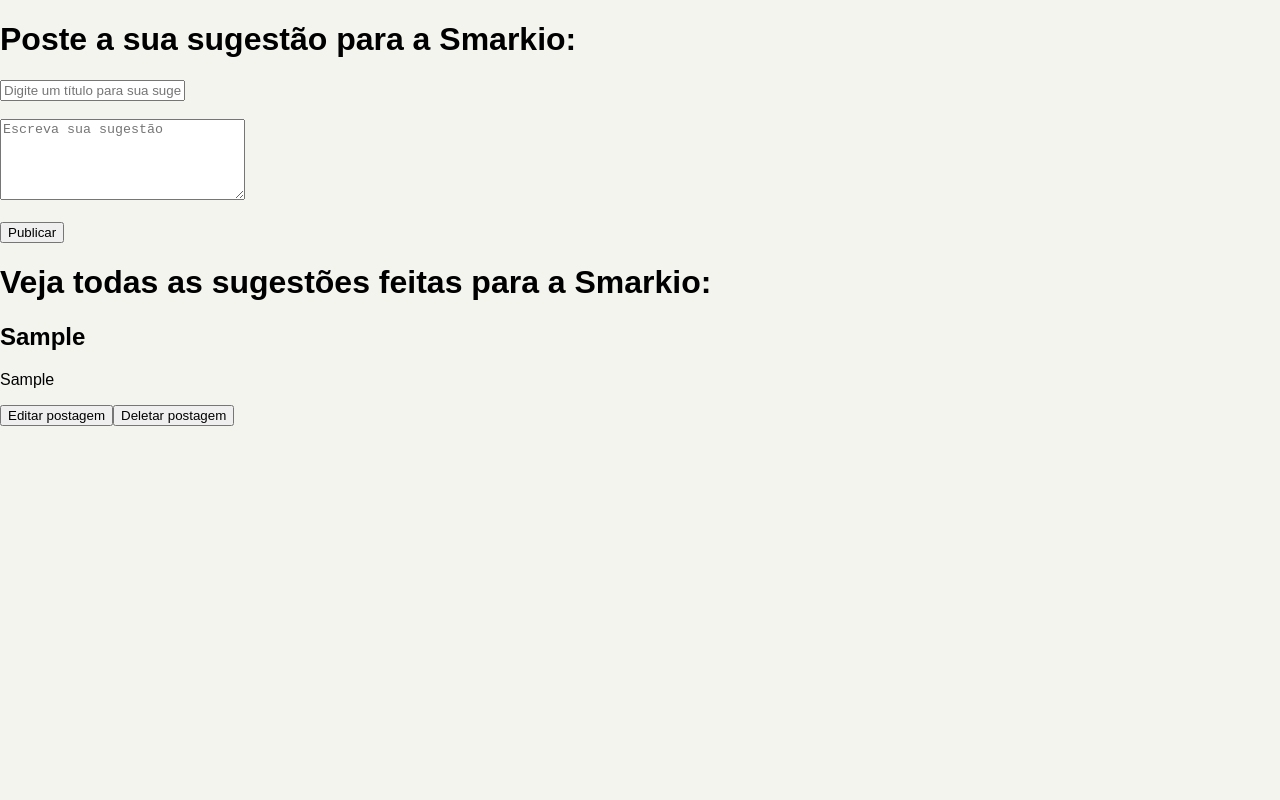
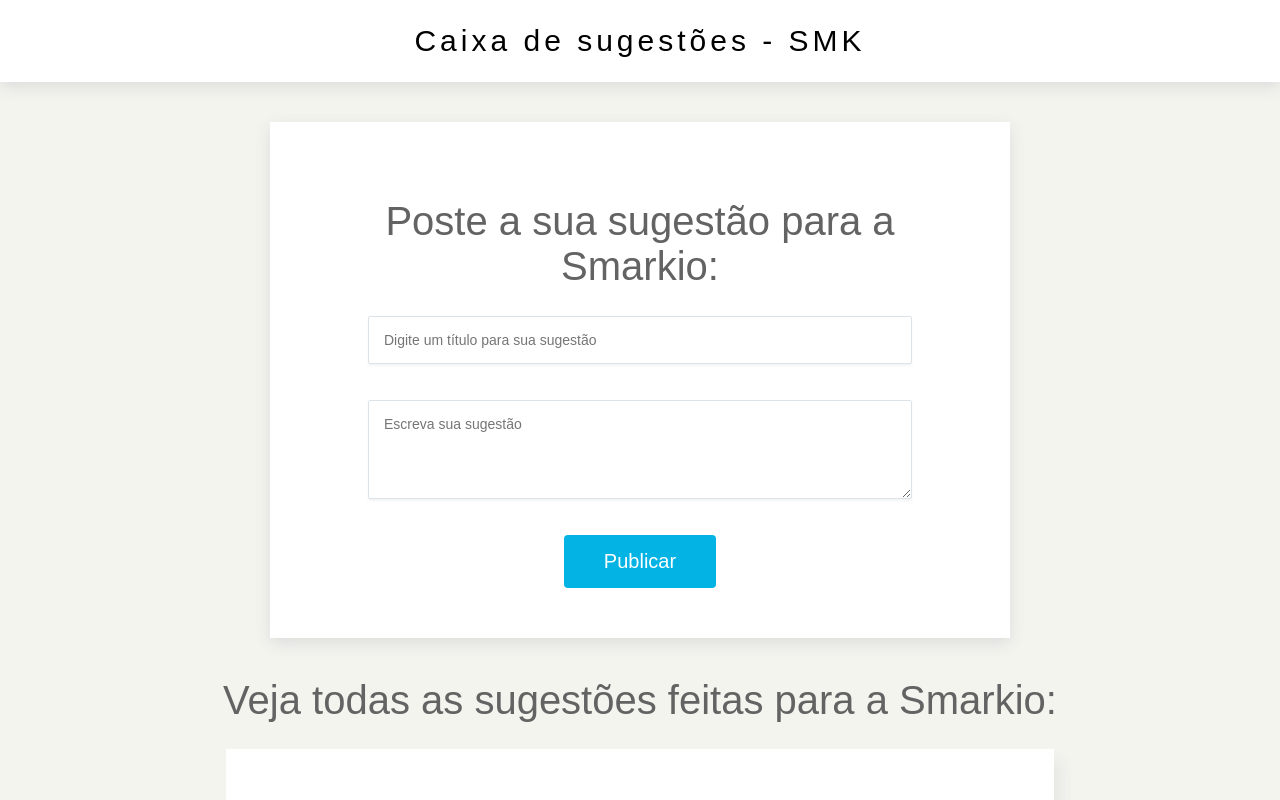
Before and after one commit to GuilhermeBorges3Ddev/Meetup-para-Smarkio, a React (Create React App) app: page / in a window 1280 px wide. Both pictures are taken after typing "Sample", "Sample" into the empty fields and a click on the button "Publicar". Shown: the top 800 px of the page. Built offline with nearby package versions, Linux system fonts and the light colour scheme.

Commit message:
SCSS overwritting the initial index.css

```diff
--- a/src/AllPost.js
+++ b/src/AllPost.js
@@ -8,7 +8,9 @@
     render() {
         return (
             <div>
-                <h1>Veja todas as sugestões feitas para a Smarkio:</h1>
+                <h1 className="post_heading">
+                    Veja todas as sugestões feitas para a Smarkio:
+                </h1>
                 {this.props.posts.map((post) => (
                     <div key={post.id}>
                         {
--- a/src/App.js
+++ b/src/App.js
@@ -5,6 +5,9 @@
 function App() {
   return (
     <div className="App">
+      <div className="navbar">
+        <h2 className="center">Caixa de sugestões - SMK</h2>
+      </div>
       <PostForm />
       <AllPost />
     </div>
--- a/src/EditComponent.js
+++ b/src/EditComponent.js
@@ -17,8 +17,8 @@
     }
     render() {
         return (
-            <div>
-                <form onSubmit={this.handleEdit}>
+            <div key={this.props.post.id} className="post">
+                <form className="form" onSubmit={this.handleEdit}>
                     <input required
                         type="text"
                         ref={(input) => this.getTitle = input}
--- a/src/Post.js
+++ b/src/Post.js
@@ -4,12 +4,15 @@
 class Post extends Component {
   render() {
   return (
-    <div>
+    <div className="post">
 
-      <h2>{this.props.post.title}</h2>
-      <p>{this.props.post.message}</p>
+      <h2 className="post_title">{this.props.post.title}</h2>
+      <p className="post_message">{this.props.post.message}</p>
 
-      <button onClick={() => this.props.dispatch({
+      <div className="control-buttons">
+        <button
+              className="edit"
+              onClick={() => this.props.dispatch({
                 type: 'EDIT_POST',
                 id: this.props.post.id
               })}>
@@ -17,12 +20,14 @@
         </button>
 
         <button
+              className="delete"
               onClick={() => this.props.dispatch({
                 type: 'DELETE_POST',
                 id: this.props.post.id
               })}>
           Deletar postagem
         </button>
+      </div>
 
     </div>
   );
--- a/src/PostForm.js
+++ b/src/PostForm.js
@@ -29,9 +29,9 @@
     }
     render() {
         return (
-            <div>
-                <h1>Poste a sua sugestão para a Smarkio:</h1>
-                <form onSubmit={this.handleSubmit}>
+            <div className="post-container">
+                <h1 className="post_heading">Poste a sua sugestão para a Smarkio:</h1>
+                <form className="form" onSubmit={this.handleSubmit}>
                     <input
                         required
                         type="text"
```
Lines whose indentation alone changed are shown as unchanged.
